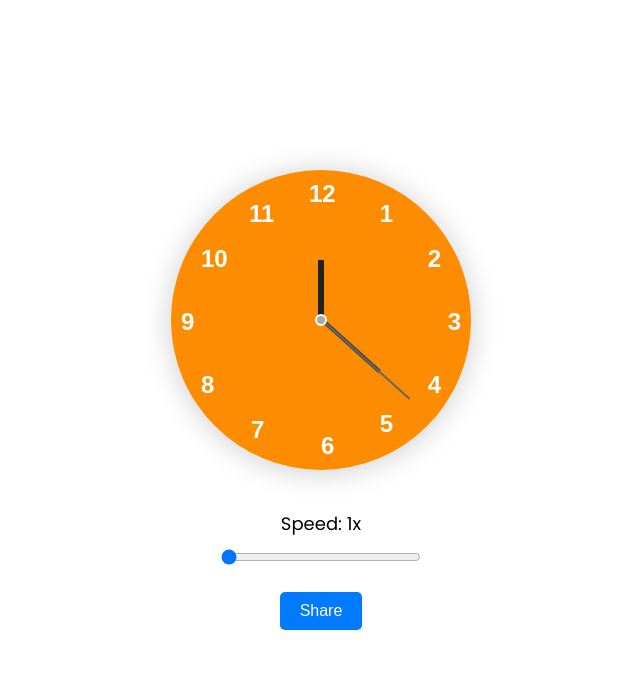
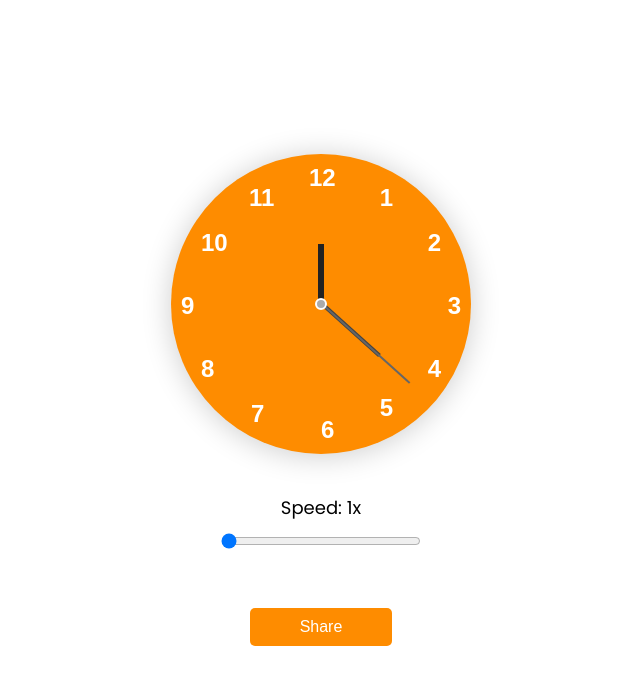
Before and after one commit to aruntutter/chronotrack, a React (Vite) app: page /tracking in a window 1280 px wide. Shown: the top 684 px of the page, without its empty margins (319-959 px from the left). Built offline with nearby package versions, Linux system fonts and the light colour scheme; no server answers; sample sign-in values are in the browser's storage.

Commit message:
margin and bg updated

```diff
--- a/src/components/pages/shareButton/ShareButton.css
+++ b/src/components/pages/shareButton/ShareButton.css
@@ -1,14 +1,11 @@
 /* ShareButton.css */
 .share-button {
-  padding: 10px 20px;
+  margin-top: 2rem;
+  padding: 10px 50px;
   font-size: 16px;
-  background-color: #007bff;
+  background-color: #FE8C00;
   color: white;
   border: none;
   border-radius: 5px;
   cursor: pointer;
 }
-
-.share-button:hover {
-  background-color: #0056b3;
-}
```
